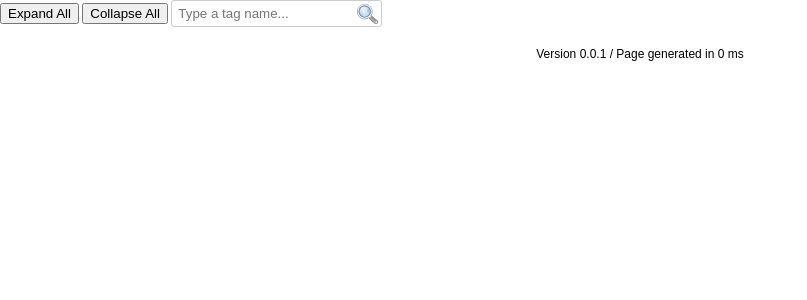
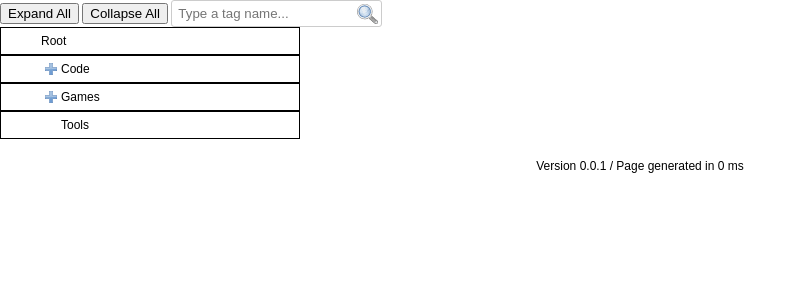
Before and after one commit to ingelres/RBM, a PHP site: page / in a window 1280 px wide. Shown: the top 300 px of the page, without its empty margins (0-807 px from the left). Run offline with PHP 8.4, Linux system fonts and the light colour scheme; some libraries are stand-ins or nearby versions.

Commit message:
Added a root tag to the tag explorer

```diff
--- a/css/rbm.css
+++ b/css/rbm.css
@@ -31,14 +31,17 @@ input[type="text"] {
 
 /* An handle for moving items around, visible only when the item is hovered */
 /* An expander to expand / collapse items */
-.css-explorer-handle, .css-explorer-toolbox, .css-explorer-expander {
+.css-explorer-placeholder, .css-explorer-handle, .css-explorer-toolbox, .css-explorer-expander {
     float: left;
     width: 20px;
     height: 26px;
-    cursor: pointer;
 
     background-repeat: no-repeat;
     background-position: center center;
+}
+
+.css-explorer-placeholder {
+    cursor: auto;
 }
 
 .css-explorer-item:hover .css-explorer-toolbox {
--- a/index.php
+++ b/index.php
@@ -45,7 +45,7 @@
 
                 include("./inc/l10n.php");
 
-                include("./js/empty-sample-data.js");
+                include("./js/sample-data.js");
 
                 include("./js/libtools.js");
                 include("./js/libajax.js");
@@ -69,8 +69,12 @@
         <input type="text" id="css-search-by-tag" placeholder="<?=_("Type a tag name...")?>"/>
 
         <div id="css-explorer">
+            <div id="css-explorer-item-0" class="css-explorer-item">
+                <div class="css-explorer-placeholder"></div>
+                <div class="css-explorer-toolbox"></div>
+                <div class="css-explorer-tag-name">Root</div>
+            </div>
             <div id="css-explorer-children-0">
-                <!--
                 <div id="css-explorer-item-25" class="css-explorer-item">
                     <div class="css-explorer-handle"></div>
                     <div class="css-explorer-toolbox"></div>
@@ -89,7 +93,6 @@
                     <div id="css-explorer-expander-59" class="css-explorer-expander"></div>
                     <div class="css-explorer-tag-name">Tools</div>
                 </div>
-                -->
             </div>
         </div>
 
--- a/js/libexp.js
+++ b/js/libexp.js
@@ -26,6 +26,9 @@ var libexp = (function(){
             // to manage difference between browsers (e.g., Firefox doesn't know what window.event is)
             $("#css-explorer-item-" + tid).on("click", tid, my.jsfunc_onItemClicked);
         }
+
+        // The root tag should be clickable as well
+        $("#css-explorer-item-0").on("click", 0, my.jsfunc_onItemClicked);
 
         // Create the dialog box used to rename a tag
         $("#css-explorer-dialog-rename").dialog({
```
